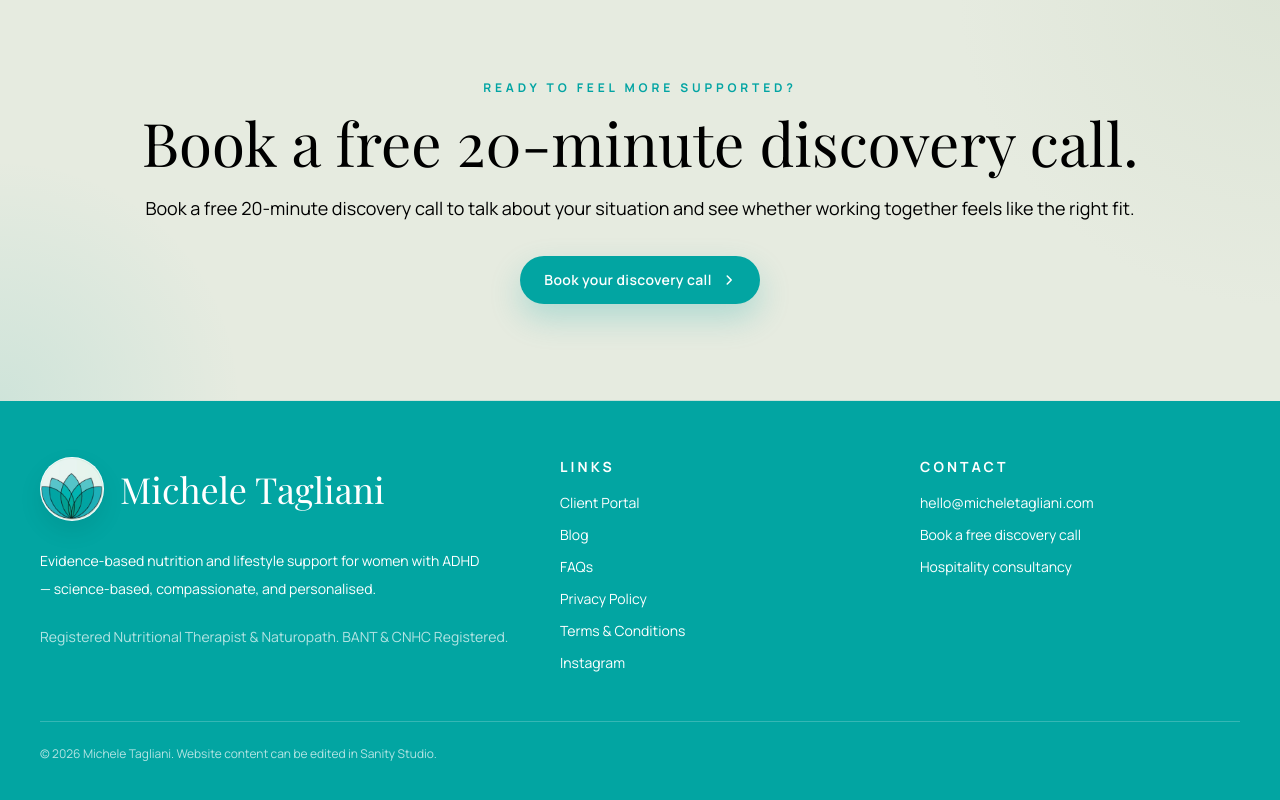
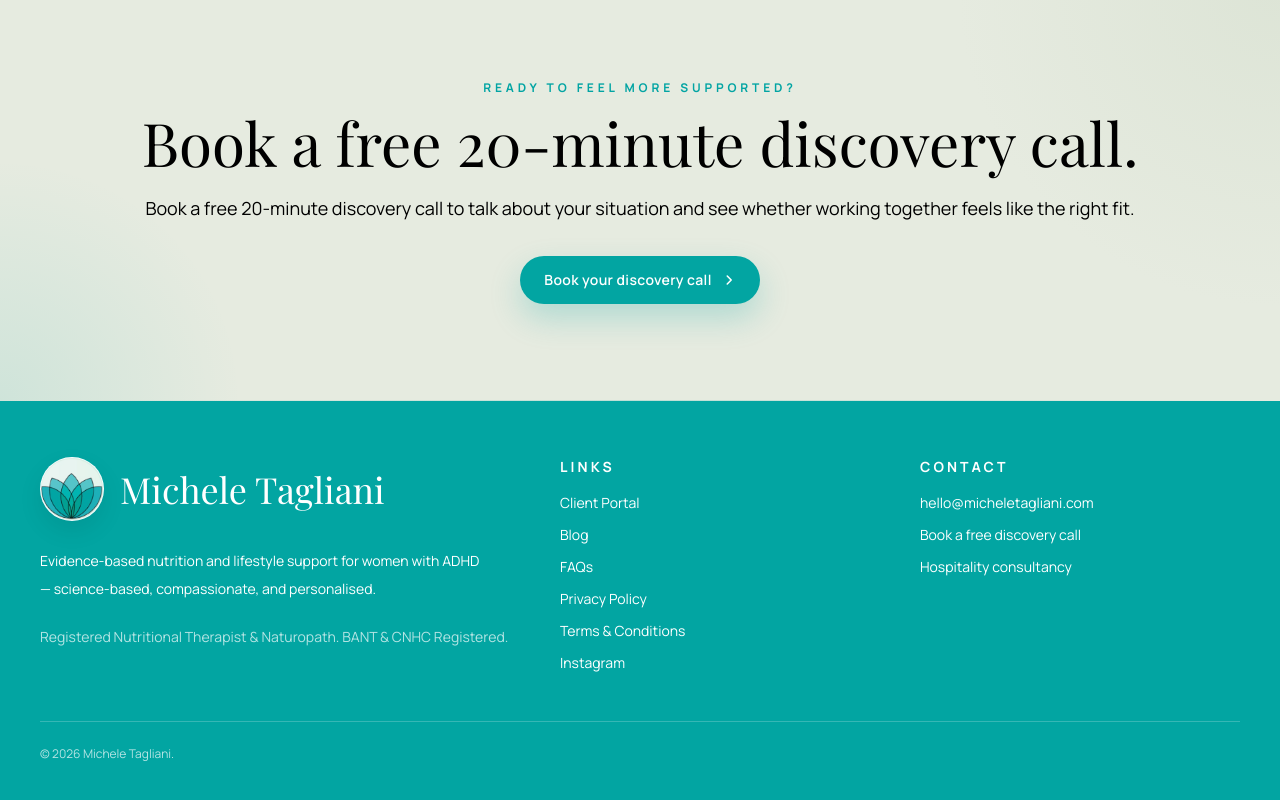
Before and after one commit to little-portland/michele-tagliani-website, a Next.js app: page / in a window 1280 px wide. Shown: the part 9102-9902 px from the top of the page. Built offline with nearby package versions, Linux system fonts and the light colour scheme; no server answers.

Commit message:
Remove internal CMS footer note

```diff
--- a/components/layout/Footer.tsx
+++ b/components/layout/Footer.tsx
@@ -41,7 +41,7 @@ export function Footer() {
           </div>
         </div>
         <div className="mt-12 border-t border-white/20 pt-6 text-xs text-white/70">
-          © {new Date().getFullYear()} Michele Tagliani. Website content can be edited in Sanity Studio.
+          © {new Date().getFullYear()} Michele Tagliani.
         </div>
       </Container>
     </footer>
```
